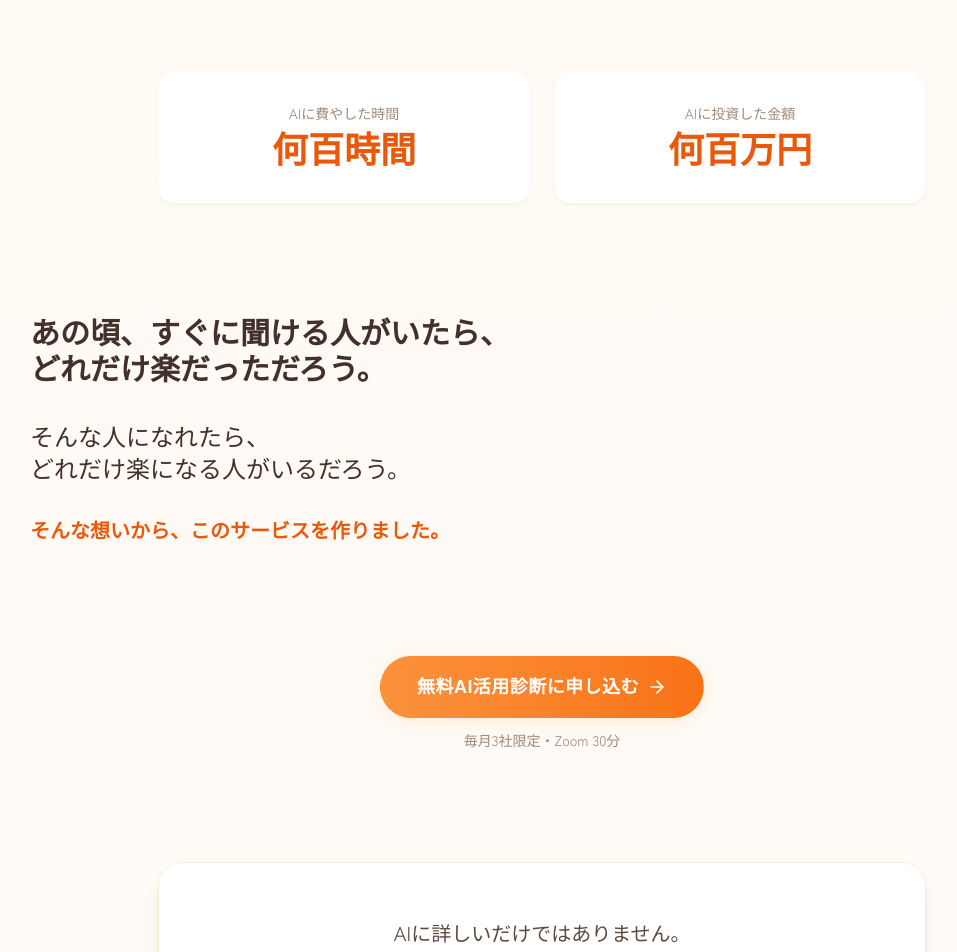
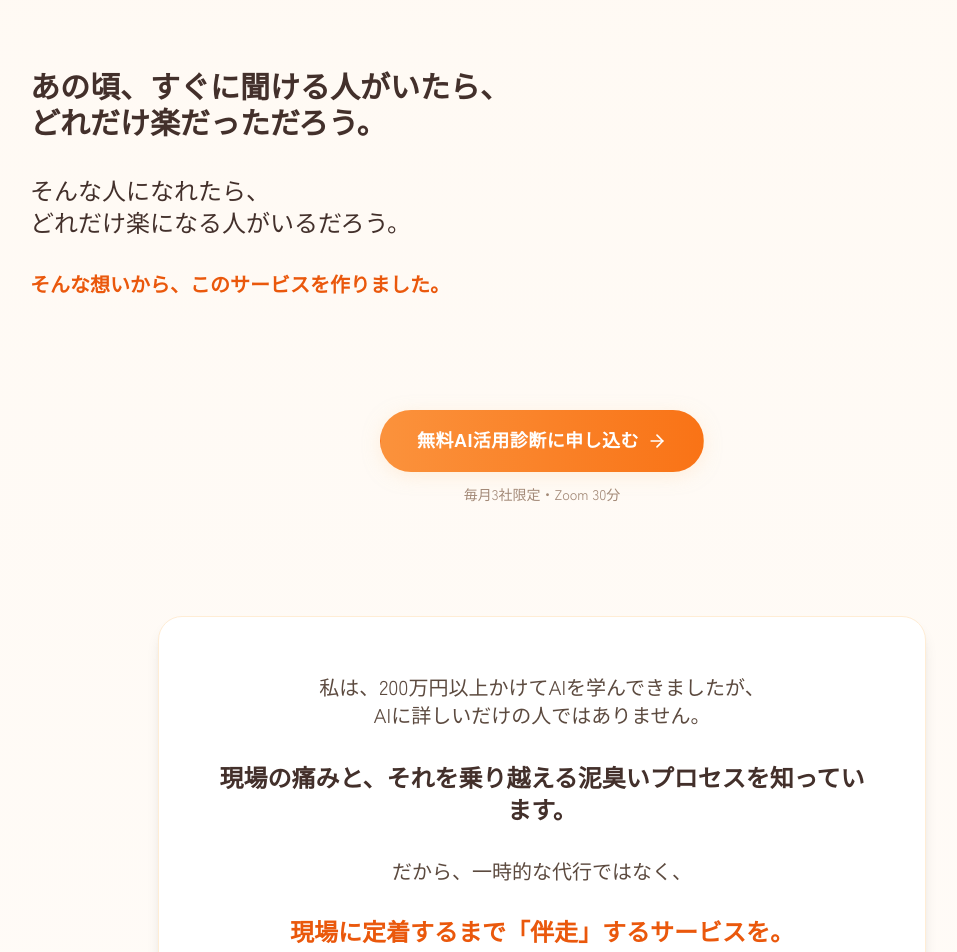
Before and after one commit to shunsuke-tnk/ai-komon-lp, a React (Vite) app: page / in a window 1280 px wide. Shown: the part 6260-7212 px from the top of the page, without its empty margins (98-1055 px from the left). Built offline with nearby package versions, Linux system fonts and the light colour scheme; a web font is replaced by a local one.

Commit message:
サービスへの想いを更新

```diff
--- a/App.tsx
+++ b/App.tsx
@@ -527,20 +527,6 @@ const App: React.FC = () => {
             </div>
           </div>
 
-          {/* 投資の実績 */}
-          <div className="max-w-3xl mx-auto mb-20 md:mb-28">
-            <div className="grid md:grid-cols-2 gap-6">
-              <div className="bg-white rounded-2xl p-8 text-center border border-base-100 shadow-sm">
-                <p className="text-text-muted text-sm mb-2">AIに費やした時間</p>
-                <p className="text-4xl font-bold text-primary-600 font-rounded">何百時間</p>
-              </div>
-              <div className="bg-white rounded-2xl p-8 text-center border border-base-100 shadow-sm">
-                <p className="text-text-muted text-sm mb-2">AIに投資した金額</p>
-                <p className="text-4xl font-bold text-primary-600 font-rounded">何百万円</p>
-              </div>
-            </div>
-          </div>
-
           {/* Part 3: 感情的クライマックス - 左テキスト / 右余白 */}
           <div className="grid md:grid-cols-2 gap-8 md:gap-16 items-center mb-20 md:mb-28">
             <div className="space-y-8 text-lg text-text-body leading-[1.9]">
@@ -573,7 +559,8 @@ const App: React.FC = () => {
             <div className="bg-white rounded-3xl p-10 md:p-14 shadow-lg border border-primary-100">
               <div className="space-y-8 text-lg md:text-xl text-text-body leading-[1.9] text-center">
                 <p>
-                  AIに詳しいだけではありません。
+                  私は、200万円以上かけてAIを学んできましたが、<br />
+                  AIに詳しいだけの人ではありません。
                 </p>
                 <p className="text-xl md:text-2xl font-bold text-text-heading">
                   現場の痛みと、それを乗り越える<br className="md:hidden" />泥臭いプロセスを知っています。
@@ -581,8 +568,8 @@ const App: React.FC = () => {
                 <p>
                   だから、一時的な代行ではなく、
                 </p>
-                <p className="text-2xl md:text-3xl font-bold text-primary-600 font-rounded">
-                  現場に定着するまで「伴走」する<br className="md:hidden" />サービスを。
+                <p className="text-xl md:text-2xl font-bold text-primary-600 font-rounded">
+                  現場に定着するまで「伴走」するサービスを。
                 </p>
               </div>
             </div>
```
